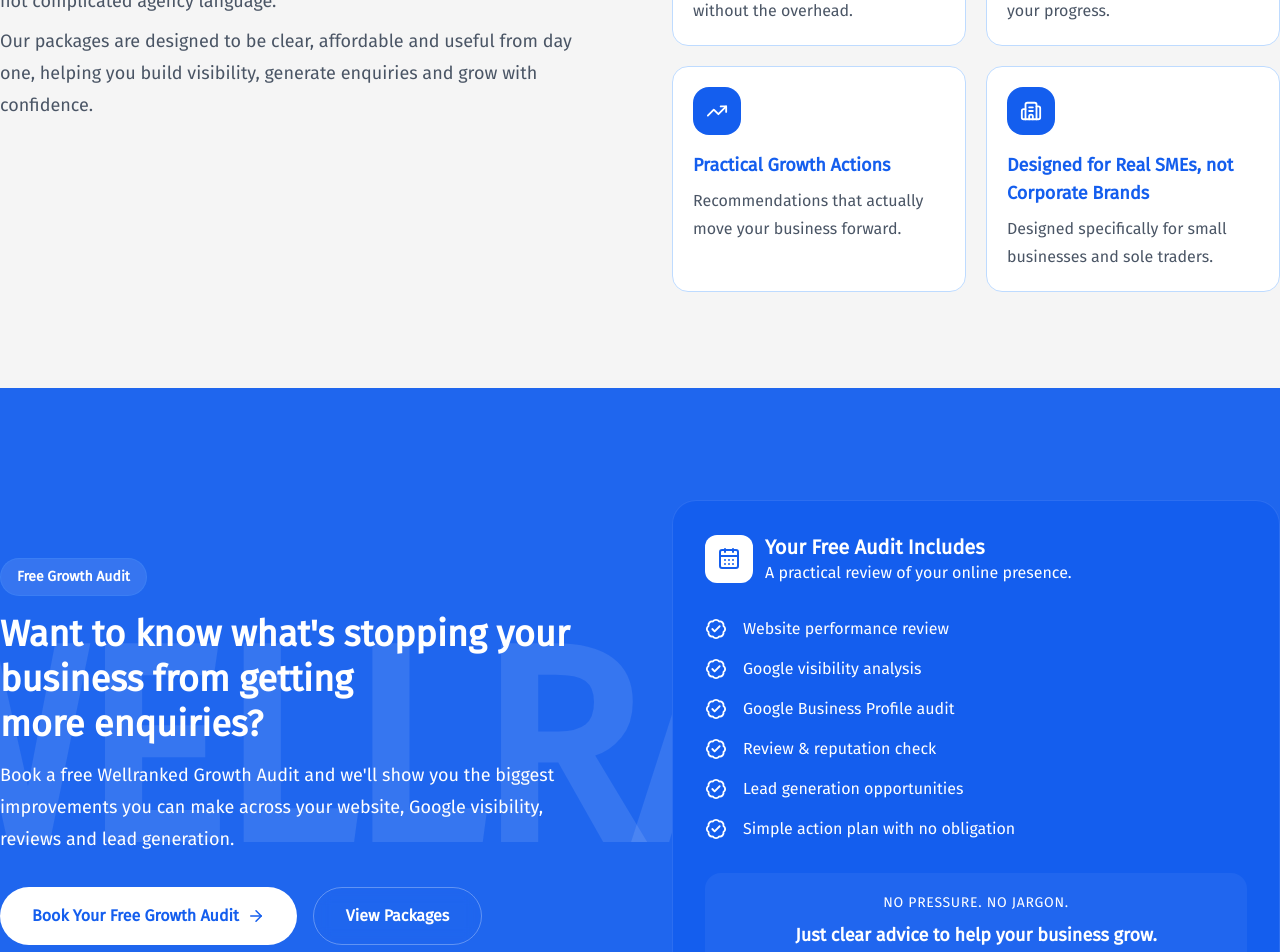
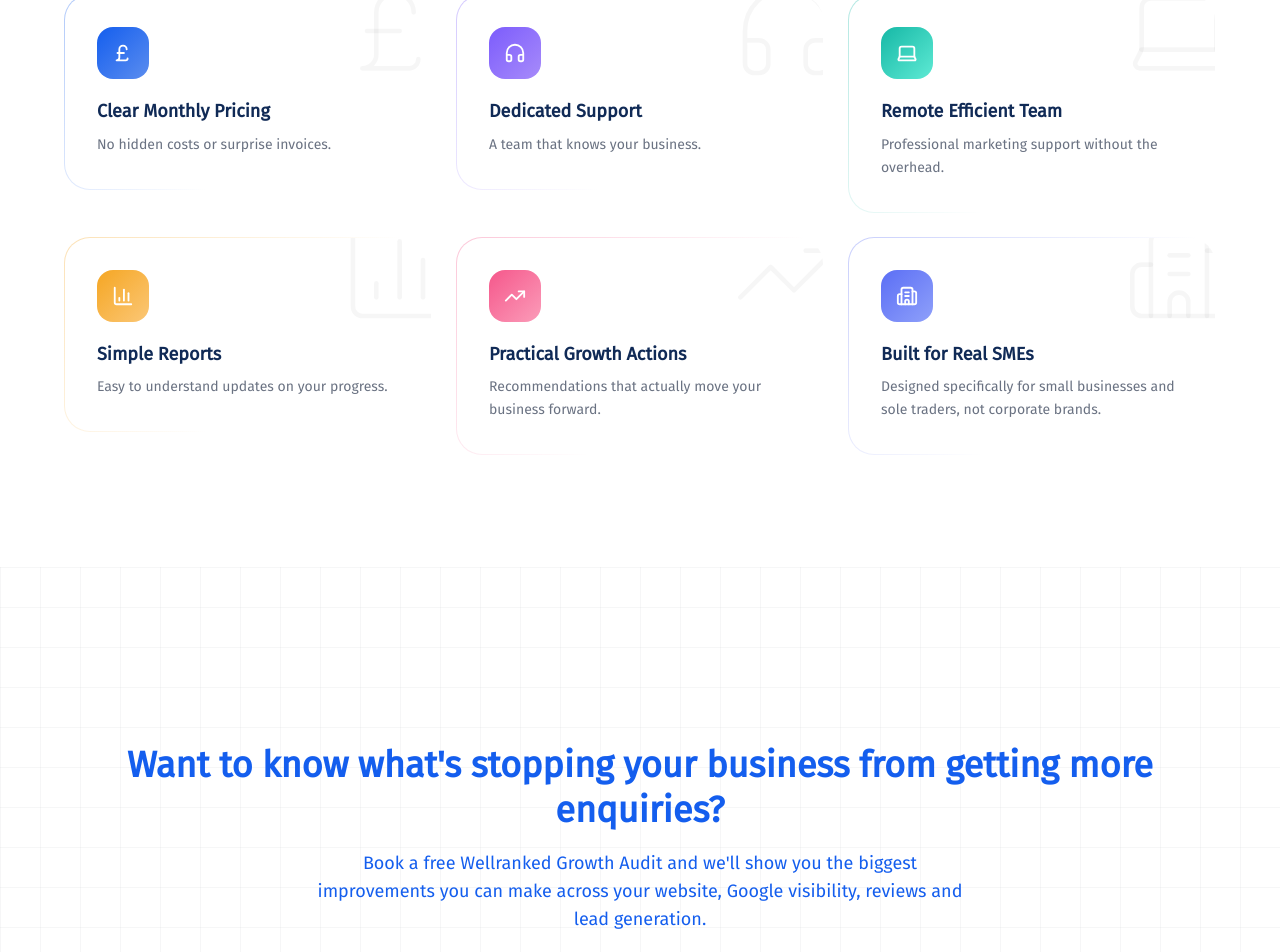
Before and after one commit to alimuhammeddev/wellranked, a Next.js app: page / in a window 1280 px wide. Shown: the part 7300-8252 px from the top of the page. Built offline with nearby package versions, Linux system fonts and the light colour scheme.

Commit message:
finished working on home page

```diff
--- a/app/components/CTA.tsx
+++ b/app/components/CTA.tsx
@@ -1,149 +1,81 @@
 "use client";
 
-import { ArrowRight, BadgeCheck, CalendarDays } from "lucide-react";
+import { ArrowRight, CheckCircle2 } from "lucide-react";
 import Link from "next/link";
 import { motion } from "framer-motion";
 
+const trustPoints = [
+  "Website Performance Review",
+  "Google Visibility Analysis",
+  "Simple Action Plan, No Obligation",
+];
+
 export default function FinalCTA() {
   return (
-    <section className="relative overflow-hidden py-28">
-      {/* Background */}
-      <div className="absolute inset-0 bg-[#145EEE]/95" />
+    <section className="relative overflow-hidden bg-white px-5 py-20 md:px-8 md:py-28">
+      {/* Grid Background */}
+      <div
+        className="absolute inset-0 opacity-60"
+        style={{
+          backgroundImage: `
+            linear-gradient(to right, rgba(15,23,42,0.06) 1px, transparent 1px),
+            linear-gradient(to bottom, rgba(15,23,42,0.06) 1px, transparent 1px)
+          `,
+          backgroundSize: "40px 40px",
+        }}
+      />
 
-      {/* Wellranked Watermark */}
-      <div className="absolute inset-0 flex items-center justify-center pointer-events-none overflow-hidden">
-        <h1 className="select-none text-[7rem] md:text-[18rem] lg:text-[17rem] font-black uppercase tracking-tight text-white/10 whitespace-nowrap">
-          Wellranked
-        </h1>
-      </div>
-
-      <div className="relative mx-auto grid max-w-7xl items-center gap-16 lg:px-0 md:px-5 px-5 lg:grid-cols-2">
-        {/* Left */}
       <motion.div
-          initial={{
-            opacity: 0,
-            y: 40,
-            scale: 0.95,
-          }}
-          whileInView={{
-            opacity: 1,
-            y: 0,
-            scale: 1,
-          }}
-          viewport={{
-            once: true,
-            amount: 0.25,
-          }}
-          transition={{
-            duration: 0.6,
-            delay: 0.15,
-            ease: "easeOut",
-          }}
+        className="relative mx-auto md:max-w-7xl rounded-3xl md:px-14 py-14 text-center md:py-16"
+        initial={{ opacity: 0, y: 40, scale: 0.96 }}
+        whileInView={{ opacity: 1, y: 0, scale: 1 }}
+        viewport={{ once: true, amount: 0.3 }}
+        transition={{ duration: 0.6, ease: "easeOut" }}
       >
-          <span className="inline-flex items-center rounded-full border border-blue-400/20 bg-white/10 px-4 py-2 text-sm font-semibold text-white">
-            Free Growth Audit
-          </span>
-
-          <h2 className="mt-4 text-2xl lg:text-4xl md:text-3xl font-bold leading-tight text-white">
-            Want to know what's stopping your business from getting
-            <span className="block text-white">more enquiries?</span>
+        <h2 className="text-2xl font-bold leading-tight text-[#145EEE] md:text-3xl lg:text-4xl">
+          Want to know what's stopping your business from getting more
+          enquiries?
         </h2>
 
-          <p className="mt-3 max-w-xl text-lg leading-8 text-white">
+        <p className="mx-auto mt-4 md:max-w-2xl text-base leading-7 text-[#145EEE] md:text-lg">
           Book a free Wellranked Growth Audit and we'll show you the biggest
           improvements you can make across your website, Google visibility,
           reviews and lead generation.
         </p>
 
-          <div className="mt-8 flex flex-col gap-4 sm:flex-row">
+        <div className="mt-8 flex flex-col items-center justify-center gap-3 sm:flex-row">
           <Link
             href="/growth-audit"
-              className="group flex items-center justify-center gap-2 rounded-full bg-white px-8 py-4 font-semibold text-[#145EEE]"
+            className="group flex items-center justify-center gap-2 rounded-full bg-[#145EEE] px-7 py-3.5 font-semibold text-white transition-transform hover:-translate-y-0.5"
           >
             Book Your Free Growth Audit
             <ArrowRight
-                size={18}
+              size={16}
               className="transition group-hover:translate-x-1"
             />
           </Link>
 
           <Link
             href="/package-section"
-              className="rounded-full border border-white/30 px-8 py-4 font-semibold text-white backdrop-blur transition hover:bg-white/10 text-center"
+            className="rounded-full bg-white/15 border border-[#145EEE] px-7 py-3.5 font-semibold text-[#145EEE] backdrop-blur transition hover:bg-white/20"
           >
             View Packages
           </Link>
         </div>
-        </motion.div>
 
-        {/* Right */}
-
-        <motion.div
-          className="rounded-3xl border border-white/10 bg-[#145EEE] md:p-8 p-5 backdrop-blur-xl"
-          initial={{
-            opacity: 0,
-            y: 40,
-            scale: 0.95,
-          }}
-          whileInView={{
-            opacity: 1,
-            y: 0,
-            scale: 1,
-          }}
-          viewport={{
-            once: true,
-            amount: 0.25,
-          }}
-          transition={{
-            duration: 0.6,
-            delay: 0.15,
-            ease: "easeOut",
-          }}
-        >
-          <div className="flex items-center gap-3">
-            <div className="flex h-12 w-12 items-center justify-center rounded-xl bg-white text-[#145EEE]">
-              <CalendarDays size={24} />
-            </div>
-
-            <div>
-              <h3 className="md:text-xl text-lg font-bold text-white">
-                Your Free Audit Includes
-              </h3>
-
-              <p className="text-white">
-                A practical review of your online presence.
-              </p>
-            </div>
-          </div>
-
-          <div className="mt-8 space-y-4">
-            {[
-              "Website performance review",
-              "Google visibility analysis",
-              "Google Business Profile audit",
-              "Review & reputation check",
-              "Lead generation opportunities",
-              "Simple action plan with no obligation",
-            ].map((item) => (
-              <div key={item} className="flex items-center gap-4">
-                <BadgeCheck className="text-white" size={22} />
-
-                <span className="text-white">{item}</span>
+        <div className="mt-8 flex flex-wrap items-center justify-center gap-x-6 gap-y-2">
+          {trustPoints.map((point) => (
+            <div key={point} className="flex items-center gap-1.5">
+              <CheckCircle2 size={15} className="text-[#145EEE]" />
+              <span className="text-sm text-[#145EEE]">{point}</span>
             </div>
           ))}
         </div>
 
-          <div className="mt-8 rounded-2xl bg-white/5 p-5 text-center">
-            <p className="text-sm uppercase tracking-wider text-white">
-              No pressure. No jargon.
+        <p className="mt-6 text-sm font-medium text-white/70">
+          No pressure. No jargon. Just clear advice to help your business grow.
         </p>
-
-            <p className="mt-2 md:text-lg font-semibold text-white">
-              Just clear advice to help your business grow.
-            </p>
-          </div>
       </motion.div>
-      </div>
     </section>
   );
-}
+};
--- a/app/components/Trust.tsx
+++ b/app/components/Trust.tsx
@@ -7,135 +7,150 @@ import {
   BarChart3,
   TrendingUp,
   Building2,
+  LucideIcon,
 } from "lucide-react";
 import { motion } from "framer-motion";
 
-const trustItems = [
+interface TrustItem {
+  title: string;
+  description: string;
+  icon: LucideIcon;
+  from: string;
+  to: string;
+}
+
+const trustItems: TrustItem[] = [
   {
     title: "Clear Monthly Pricing",
     description: "No hidden costs or surprise invoices.",
     icon: PoundSterling,
+    from: "#145EEE",
+    to: "#5B8DEF",
   },
   {
     title: "Dedicated Support",
     description: "A team that knows your business.",
     icon: Headphones,
+    from: "#7C5CFC",
+    to: "#A78BFA",
   },
   {
     title: "Remote Efficient Team",
     description: "Professional marketing support without the overhead.",
     icon: Laptop,
+    from: "#16B8A6",
+    to: "#5EEAD4",
   },
   {
     title: "Simple Reports",
     description: "Easy to understand updates on your progress.",
     icon: BarChart3,
+    from: "#F5A623",
+    to: "#FBC776",
   },
   {
     title: "Practical Growth Actions",
     description: "Recommendations that actually move your business forward.",
     icon: TrendingUp,
+    from: "#F5578B",
+    to: "#FB9CB9",
   },
   {
-    title: "Designed for Real SMEs, not Corporate Brands",
-    description: "Designed specifically for small businesses and sole traders.",
+    title: "Built for Real SMEs",
+    description: "Designed specifically for small businesses and sole traders, not corporate brands.",
     icon: Building2,
+    from: "#5B6EF5",
+    to: "#8FA0FA",
   },
 ];
 
+function TrustCard({ item, index }: { item: TrustItem; index: number }) {
+  const Icon = item.icon;
+
+  return (
+    <motion.div
+      className="group relative"
+      initial={{ opacity: 0, y: 30 }}
+      whileInView={{ opacity: 1, y: 0 }}
+      viewport={{ once: true, amount: 0.3 }}
+      transition={{ duration: 0.55, delay: index * 0.08, ease: "easeOut" }}
+    >
+      {/* hairline gradient border */}
+      <div
+        className="rounded-[26px] p-px transition-opacity duration-300"
+        style={{
+          backgroundImage: `linear-gradient(135deg, ${item.from}55, transparent 60%)`,
+        }}
+      >
+        <div className="relative overflow-hidden rounded-[25px] bg-white p-8 transition-all duration-300 group-hover:-translate-y-1.5 group-hover:shadow-[0_20px_45px_rgba(16,24,40,0.09)]">
+          {/* ghost watermark icon */}
+          <Icon
+            size={112}
+            strokeWidth={1}
+            className="pointer-events-none absolute -right-5 -top-5 text-black/[0.035] transition-transform duration-500 group-hover:scale-110"
+          />
+
+          <div className="relative z-10">
+            <div
+              className="flex h-13 w-13 items-center justify-center rounded-2xl"
+              style={{
+                background: `linear-gradient(135deg, ${item.from}, ${item.to})`,
+                height: "3.25rem",
+                width: "3.25rem",
+              }}
+            >
+              <Icon size={22} className="text-white" />
+            </div>
+
+            <h3 className="mt-5 text-lg font-bold leading-snug text-[#102A56]">
+              {item.title}
+            </h3>
+
+            <p className="mt-2.5 text-sm leading-relaxed text-gray-500">
+              {item.description}
+            </p>
+          </div>
+        </div>
+      </div>
+    </motion.div>
+  );
+}
+
 export default function TrustSection() {
   return (
-    <section className="bg-[#f5f5f5] lg:py-24 md:py-10 py-16">
-      <div className="mx-auto max-w-7xl lg:px-0 md:px-5 px-5">
-        <div className="grid items-center md:gap-16 gap-10 lg:grid-cols-2">
-          {/* Left */}
+    <section className="relative overflow-hidden bg-white px-5 py-16 md:px-8 md:py-28">
+      <div className="relative mx-auto max-w-6xl">
+        {/* Header */}
         <motion.div
-            initial={{
-              opacity: 0,
-              y: 40,
-              scale: 0.95,
-            }}
-            whileInView={{
-              opacity: 1,
-              y: 0,
-              scale: 1,
-            }}
-            viewport={{
-              once: true,
-              amount: 0.25,
-            }}
-            transition={{
-              duration: 0.6,
-              delay: 0.15,
-              ease: "easeOut",
-            }}
+          className="mx-auto max-w-2xl text-center"
+          initial={{ opacity: 0, y: 30 }}
+          whileInView={{ opacity: 1, y: 0 }}
+          viewport={{ once: true, amount: 0.3 }}
+          transition={{ duration: 0.6, ease: "easeOut" }}
         >
-            <span className="inline-flex rounded-full border border-blue-200 bg-blue-50 px-4 py-2 text-sm font-semibold text-[#145EEE]">
+          <span className="inline-flex items-center rounded-full border border-blue-200 bg-blue-50 px-4 py-2 text-sm font-semibold text-[#145EEE]">
             Why Businesses Choose Wellranked
           </span>
 
-            <h2 className="mt-3 text-2xl lg:text-4xl md:text-3xl font-bold leading-tight text-[#102A56]">
+          <h2 className="mt-6 text-2xl lg:text-4xl md:text-3xl font-bold leading-tight text-[#102A56]">
             Built for UK small businesses,{" "}
-              <span className="text-[#145EEE]">
-                sole traders & independent companies.
-              </span>
+            <span className="text-[#145EEE]">sole traders & independent companies.</span>
           </h2>
 
-            <p className="mt-3 md:text-lg leading-8 text-gray-600">
-              We understand that small businesses need practical marketing
-              support, not complicated agency language.
-            </p>
-
-            <p className="mt-2 md:text-lg leading-8 text-gray-600">
-              Our packages are designed to be clear, affordable and useful from
-              day one, helping you build visibility, generate enquiries and grow
-              with confidence.
+          <p className="mt-5 md:text-lg leading-8 text-gray-600">
+            We understand small businesses need practical marketing support,
+            not complicated agency language — every package is built to be
+            clear, affordable and useful from day one.
           </p>
         </motion.div>
 
-          {/* Right */}
-          <div className="grid gap-5 sm:grid-cols-2">
-            {trustItems.map(({ title, description, icon: Icon }, index) => (
-              <motion.div
-                key={title}
-                className="group relative overflow-hidden rounded-2xl border border-blue-200 bg-white p-5"
-                initial={{
-                  opacity: 0,
-                  y: 40,
-                  scale: 0.95,
-                }}
-                whileInView={{
-                  opacity: 1,
-                  y: 0,
-                  scale: 1,
-                }}
-                viewport={{
-                  once: true,
-                  amount: 0.25,
-                }}
-                transition={{
-                  duration: 0.6,
-                  delay: index * 0.15,
-                  ease: "easeOut",
-                }}
-              >
-                {/* Content */}
-                <div className="relative z-10">
-                  <div className="flex h-12 w-12 items-center justify-center rounded-2xl bg-[#145EEE] text-white">
-                    <Icon size={22} />
-                  </div>
-
-                  <h3 className="mt-4 md:text-lg font-semibold text-[#145EEE]">
-                    {title}
-                  </h3>
-
-                  <p className="mt-2 leading-7 text-gray-600">{description}</p>
-                </div>
-              </motion.div>
+        {/* Card grid */}
+        <div className="mt-14 grid grid-cols-1 gap-5 sm:grid-cols-2 lg:grid-cols-3 md:mt-20 md:gap-6">
+          {trustItems.map((item, index) => (
+            <TrustCard key={item.title} item={item} index={index} />
           ))}
-          </div>
         </div>
       </div>
     </section>
   );
-}
+};
```
Lines whose indentation alone changed are shown as unchanged.
